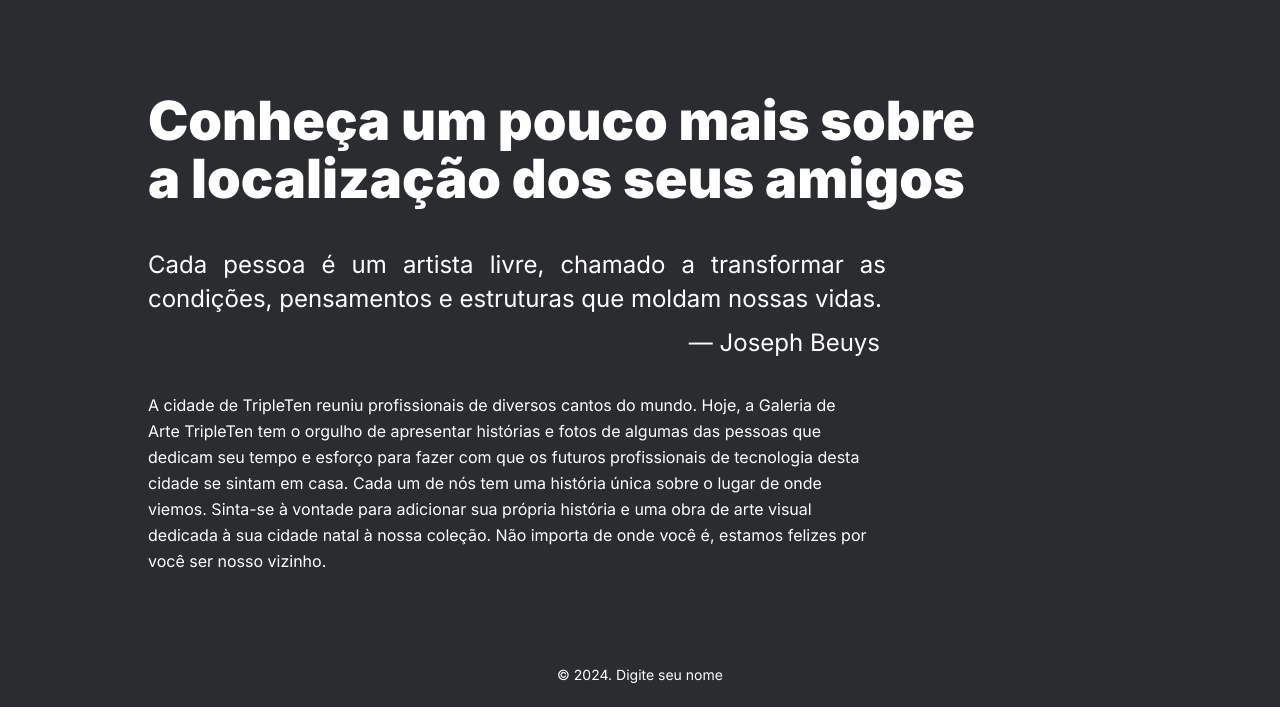
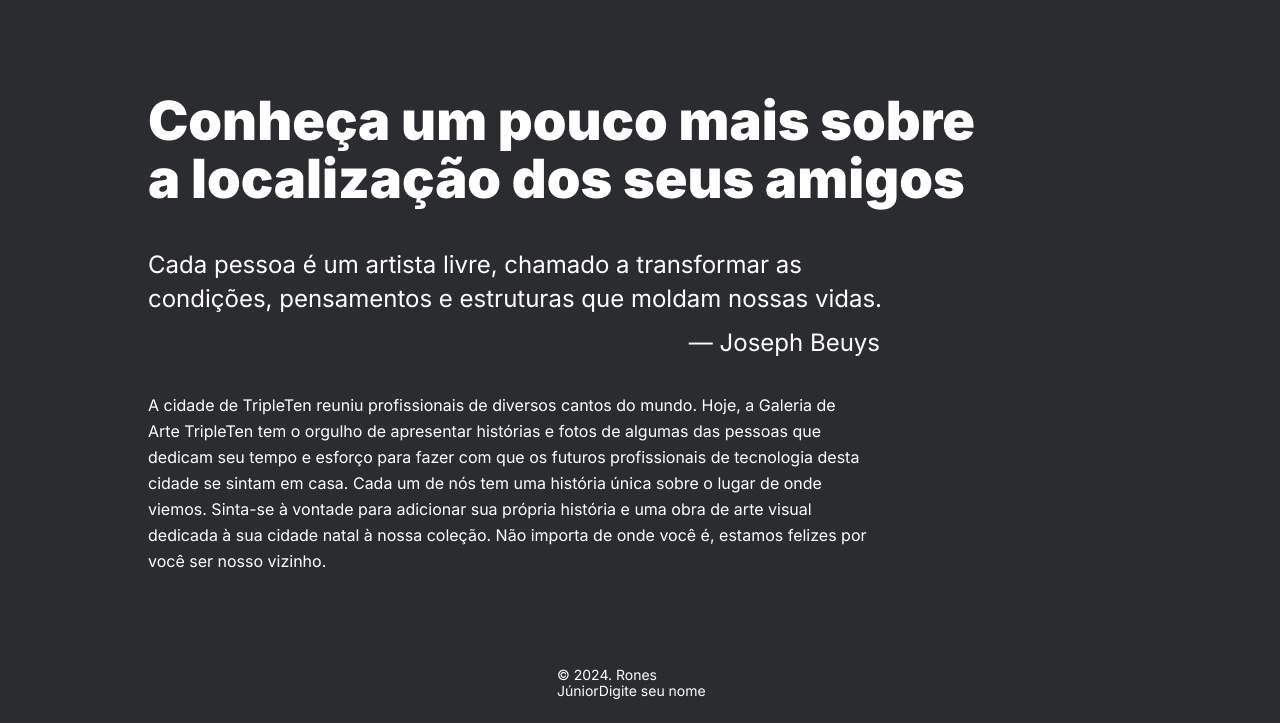
Before and after one commit to ronesjunior/web_project_homeland, a plain HTML site: page index.html in a window 1280 px wide. Shown: the part 1177-1900 px from the top of the page. Drawn offline with Linux system fonts and the light colour scheme.

Commit message:
segunda atualização geral 04/08/2025

```diff
--- a/blocks/intro.css
+++ b/blocks/intro.css
@@ -26,7 +26,7 @@
   max-width: 738px;
   margin-top: 40px;
   margin-bottom: 0;
-  text-align: justify;
+  text-align: left;
   font-family: "Inter-Regular";
   color: white;
 }
--- a/blocks/lead.css
+++ b/blocks/lead.css
@@ -22,7 +22,6 @@
 .lead__subtitle {
   margin-top: 32px;
   max-width: 720px;
-  height: 72px;
   opacity: 1;
   font-family: "Inter-Regular";
   font-weight: 400;
--- a/index.html
+++ b/index.html
@@ -57,7 +57,7 @@
         </h2>
       </section>
       <footer class="footer">
-        <h1 class="footer__copyright">© 2024. Digite seu nome</h1>
+        <h1 class="footer__copyright">© 2024. Rones JúniorDigite seu nome</h1>
       </footer>
     </div>
   </body>
```
